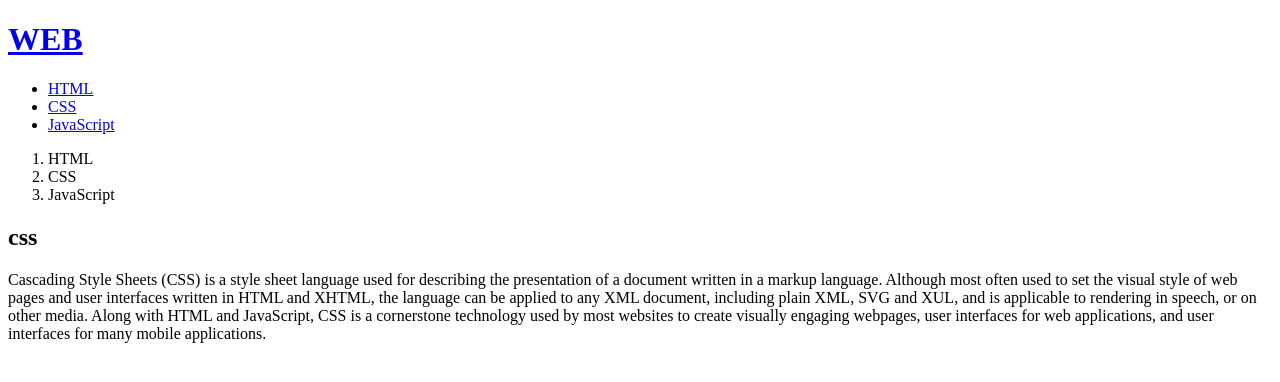
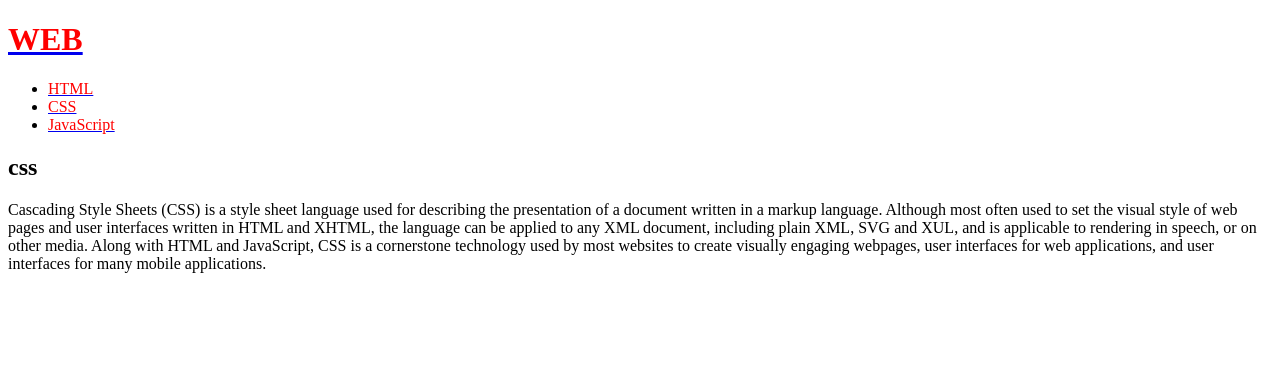
Before and after one commit to youngwooo/web, a plain HTML site: page 2.html in a window 1280 px wide. Drawn offline with Linux system fonts and the light colour scheme.

Commit message:
Add files via upload

```diff
--- a/2.html
+++ b/2.html
@@ -5,17 +5,12 @@
   <meta charset="utf-8">
 </head>
 <body>
-  <h1><a href="index.html">WEB</a></h1>
+  <h1><a href="index.html"><font color="red">WEB</font></a></h1>
   <ul>
-    <li><a href="1.html">HTML</a></li>
-    <li><a href="2.html">CSS</a></li>
-    <li><a href="3.html">JavaScript</a></li>
+    <li><a href="1.html"><font color="red">HTML</font></a></li>
+    <li><a href="2.html"><font color="red">CSS</font></a></li>
+    <li><a href="3.html"><font color="red">JavaScript</font></a></li>
   </ul>
-  <ol>
-    <li>HTML</li>
-    <li>CSS</li>
-    <li>JavaScript</li>
-  </ol>
   <h2>css</h2>
   <P>Cascading Style Sheets (CSS) is a style sheet language used for describing the presentation of a document written in a markup language. Although most often used to set the visual style of web pages and user interfaces written in HTML and XHTML, the language can be applied to any XML document, including plain XML, SVG and XUL, and is applicable to rendering in speech, or on other media. Along with HTML and JavaScript, CSS is a cornerstone technology used by most websites to create visually engaging webpages, user interfaces for web applications, and user interfaces for many mobile applications.</p>
 </body>
```
Also changed, not shown: 1.html (+38 -9 lines), 3.html (+4 -9 lines), chatting.html (+4 -9 lines), index.html (+4 -9 lines), talk.html (+4 -9 lines).
